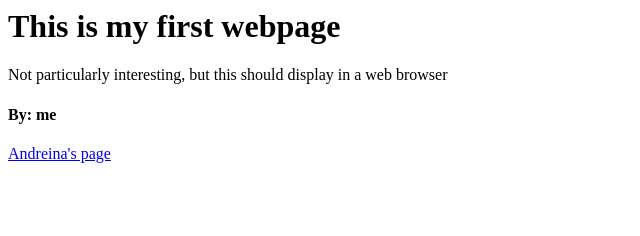
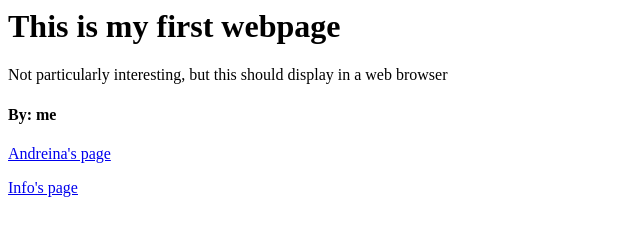
Before and after one commit to axelmg2000/proyectoHComputacionales, a plain HTML site: page index.html in a window 1280 px wide. Shown: the full height of the page, 0-640 px from the left. Drawn offline with Linux system fonts and the light colour scheme.

Commit message:
Add info link

```diff
--- a/index.html
+++ b/index.html
@@ -7,5 +7,6 @@
         <p>Not particularly interesting, but this should display in a web browser</p>
         <h4>By: me</h4>
         <p><a href="andreinas.html">Andreina's page</a></p>
+	<p><a href="info.html">Info's page</a></p>
     </body>
 </html>
```
